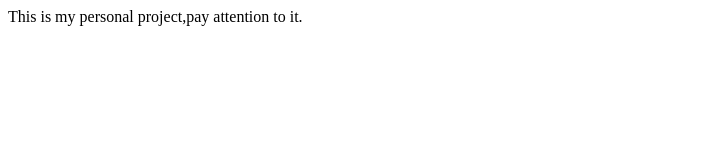
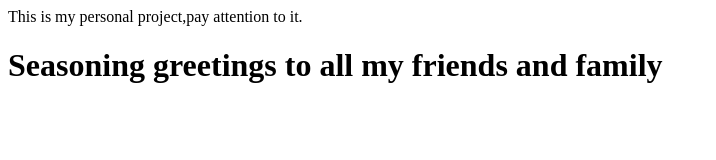
Before and after one commit to chidinmamiracle/myapptest, a plain HTML site: page index.html in a window 1280 px wide. Shown: the whole page, without its empty margins (0-716 px from the left). Drawn offline with Linux system fonts and the light colour scheme.

Commit message:
incorporate the changes

```diff
--- a/index.html
+++ b/index.html
@@ -8,5 +8,11 @@
   </head>
   <body>
     This is my personal project,pay attention to it.
+
+
+    <h1>Seasoning greetings to all my friends and family</h1>
+
+
   </body>
+
 </html>
```
